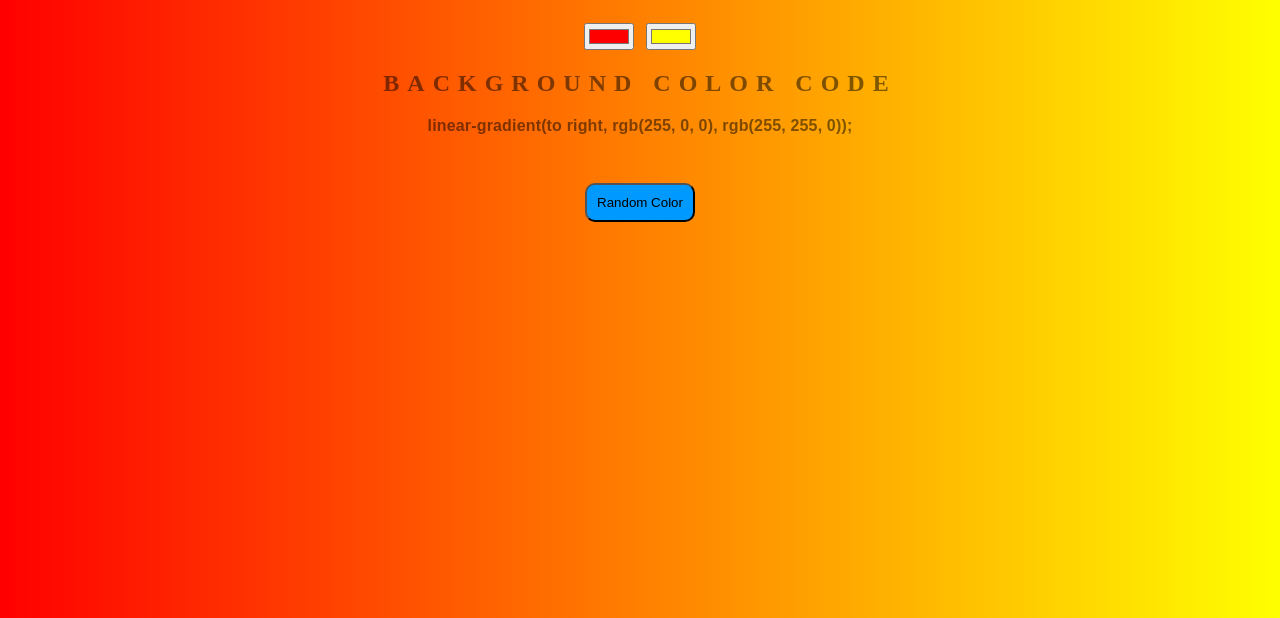
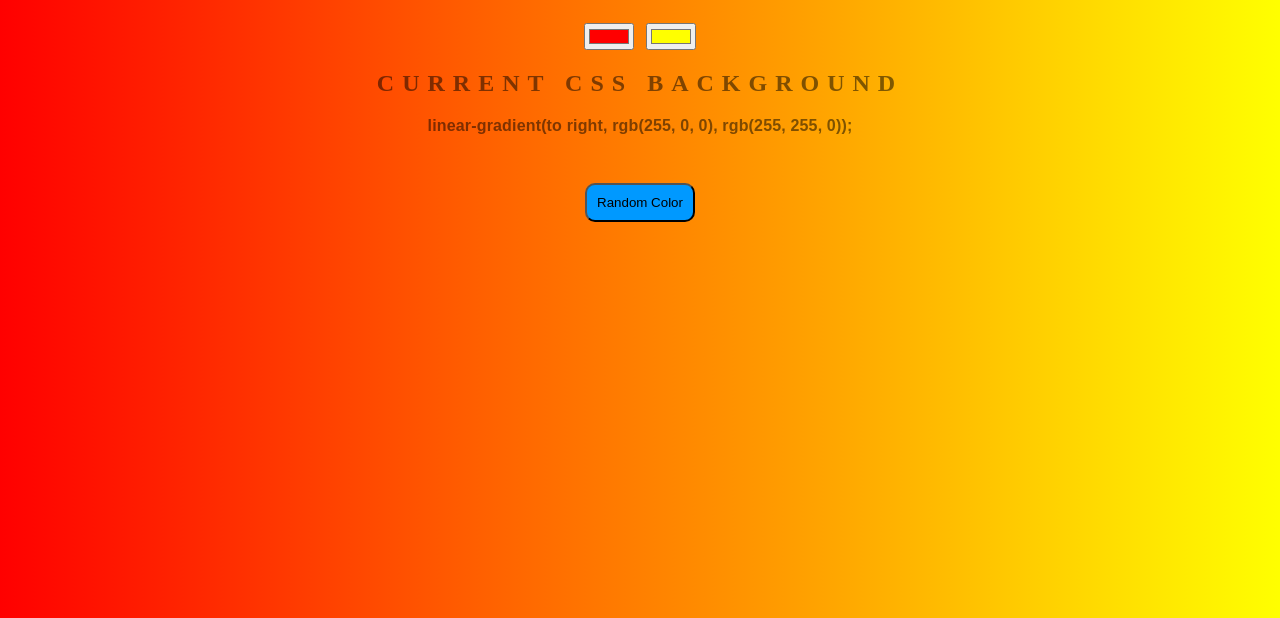
Before and after one commit to satendrachowdhary/background-generator, a plain HTML site: page index.html in a window 1280 px wide. Shown: the part 182-800 px from the top of the page. Drawn offline with Linux system fonts and the light colour scheme.

Commit message:
Update index.html

```diff
--- a/index.html
+++ b/index.html
@@ -8,7 +8,7 @@
     <h1>Background Generator</h1>
     <input class="color1" type="color" name="color1" value="#ff0000" />
     <input class="color2" type="color" name="color2" value="#ffff00" />
-    <h2>Background Color Code</h2>
+    <h2>Current CSS Background</h2>
     <h3 id="bg-code"></h3>
 
     <div id="wrapper">
```
